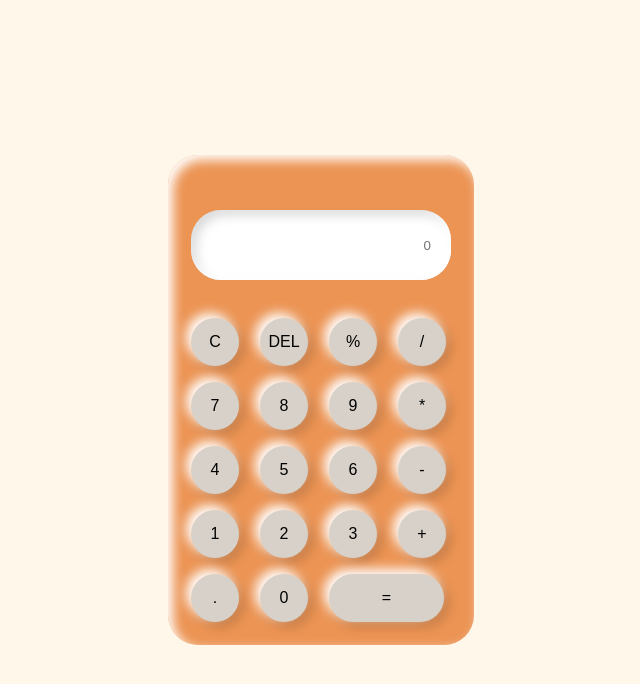
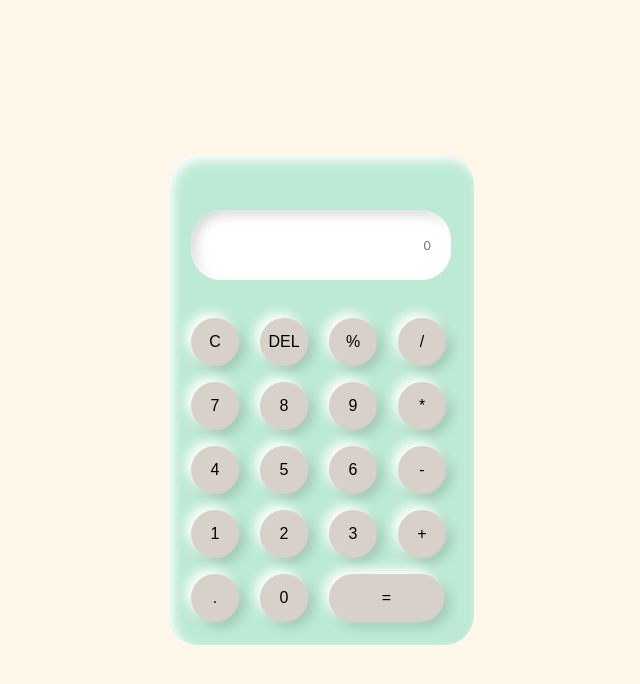
Before and after one commit to Amandeep1762/Calculator, a plain HTML site: page index.html in a window 1280 px wide. Shown: the whole page, without its empty margins (319-959 px from the left). Drawn offline with Linux system fonts and the light colour scheme.

Commit message:
Update style.css
Signed-off-by: Amandeep1762 <117583358+Amandeep1762@users.noreply.github.com>

```diff
--- a/style.css
+++ b/style.css
@@ -13,7 +13,7 @@
    align-items: center;
 }
 .Calculator{
-  background-color:#EC9454;
+  background-color:#BCEAD5;
   padding: 15px;
   border-radius: 30px;
   box-shadow: inset 5px 5px 12px #fff;
```
